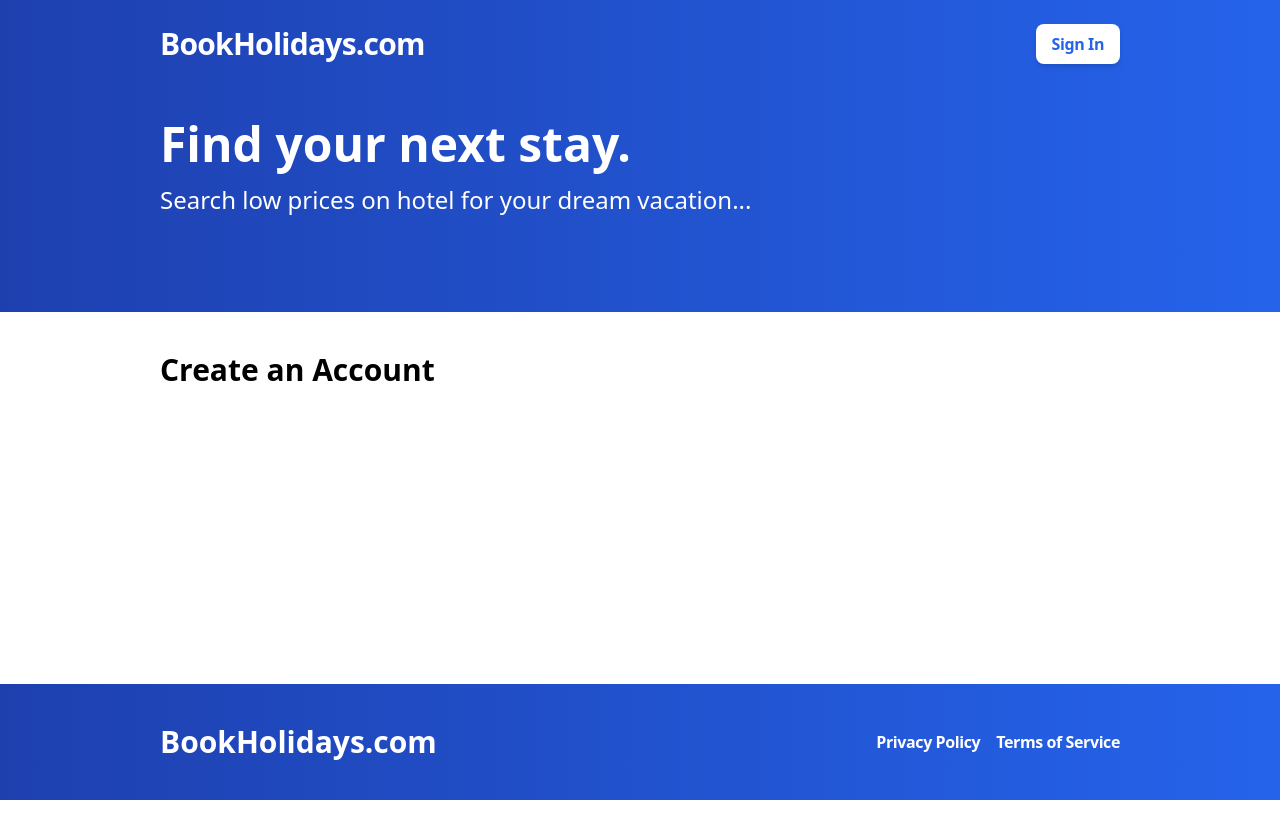
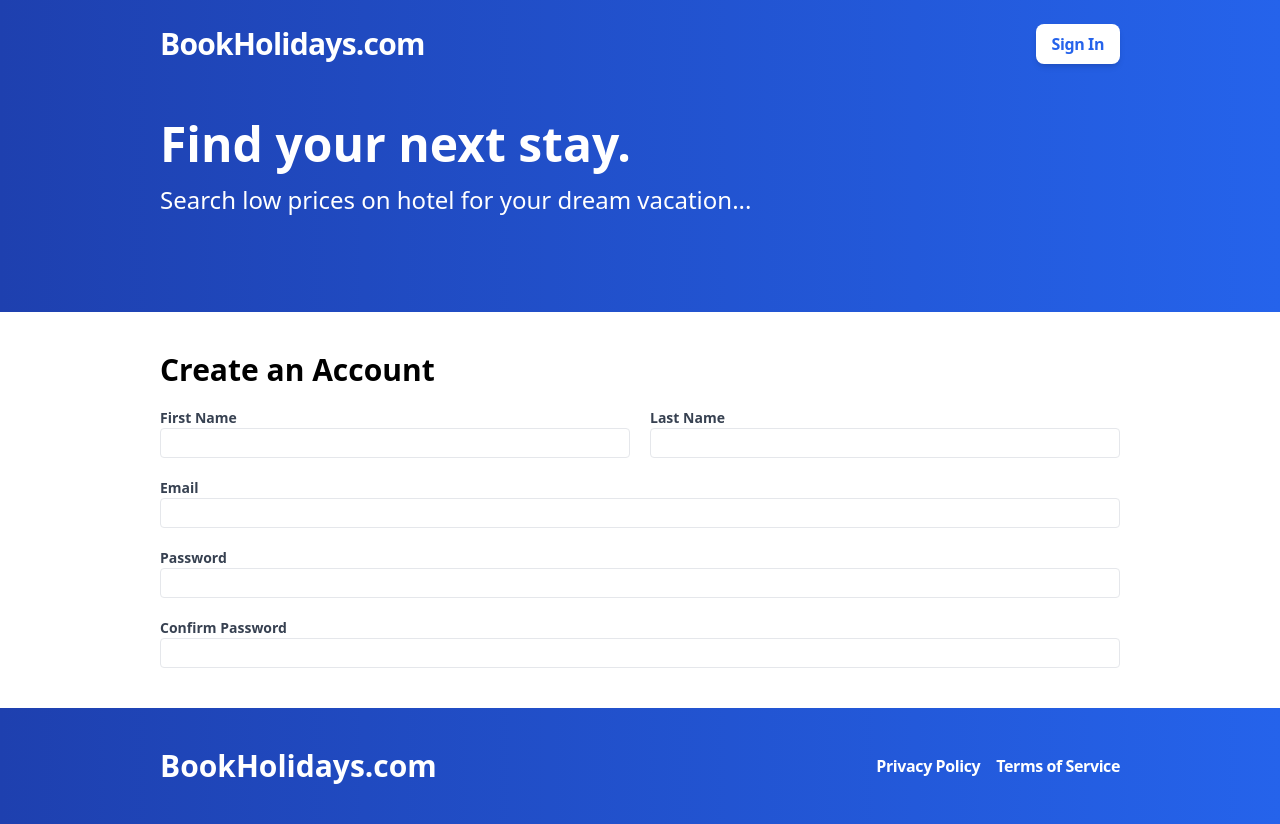
Before and after one commit to rahulchauhan04/mern-booking-app, a React (Vite) app in the folder frontend/: page /register in a window 1280 px wide. Before the commit the page ends 800 px from the top, so only its background shows below. Built offline with nearby package versions, Linux system fonts and the light colour scheme.

Commit message:
register page

```diff
--- a/frontend/src/pages/Register.tsx
+++ b/frontend/src/pages/Register.tsx
@@ -10,11 +10,60 @@
 
 const Register = () => {
 
-     const { register } = useForm();
+     const { register, watch } = useForm<RegisterFormData>();
 
      return (
           <form className="flex flex-col gap-5">
                <h2 className="text-3xl font-bold">Create an Account</h2>
+               <div className="flex flex-col md:flex-row gap-5">
+                    <label className="text-gray-700 text-sm font-bold flex-1">
+                         First Name
+                         <input
+                              className="border w-full rounded py-1 px-2 font-normal"
+                              {...register("firstName", { required: "This field is required" })} />
+                    </label>
+                    <label className="text-gray-700 text-sm font-bold flex-1">
+                         Last Name
+                         <input
+                              className="border w-full rounded py-1 px-2 font-normal"
+                              {...register("lastName", { required: "This field is required" })} />
+                    </label>
+               </div>
+               <label className="text-gray-700 text-sm font-bold flex-1">
+                    Email
+                    <input
+                         type="email"
+                         className="border w-full rounded py-1 px-2 font-normal"
+                         {...register("email", { required: "This field is required" })} />
+               </label>
+               <label className="text-gray-700 text-sm font-bold flex-1">
+                    Password
+                    <input
+                         type="password"
+                         className="border w-full rounded py-1 px-2 font-normal"
+                         {...register("password", {
+                              required: "This field is required",
+                              minLength: {
+                                   value: 6,
+                                   message: "Password must be at least 6 characters"
+                              },
+                         })} />
+               </label>
+               <label className="text-gray-700 text-sm font-bold flex-1">
+                    Confirm Password
+                    <input
+                         type="password"
+                         className="border w-full rounded py-1 px-2 font-normal"
+                         {...register("confirmPassword", {
+                              validate: (val) => {
+                                   if (!val) {
+                                        return "This field is required"
+                                   } else if (watch("password") !== val) {
+                                        return "Your Passwords do not match";
+                                   }
+                              }
+                         })} />
+               </label>
           </form>
      );
 };
```
